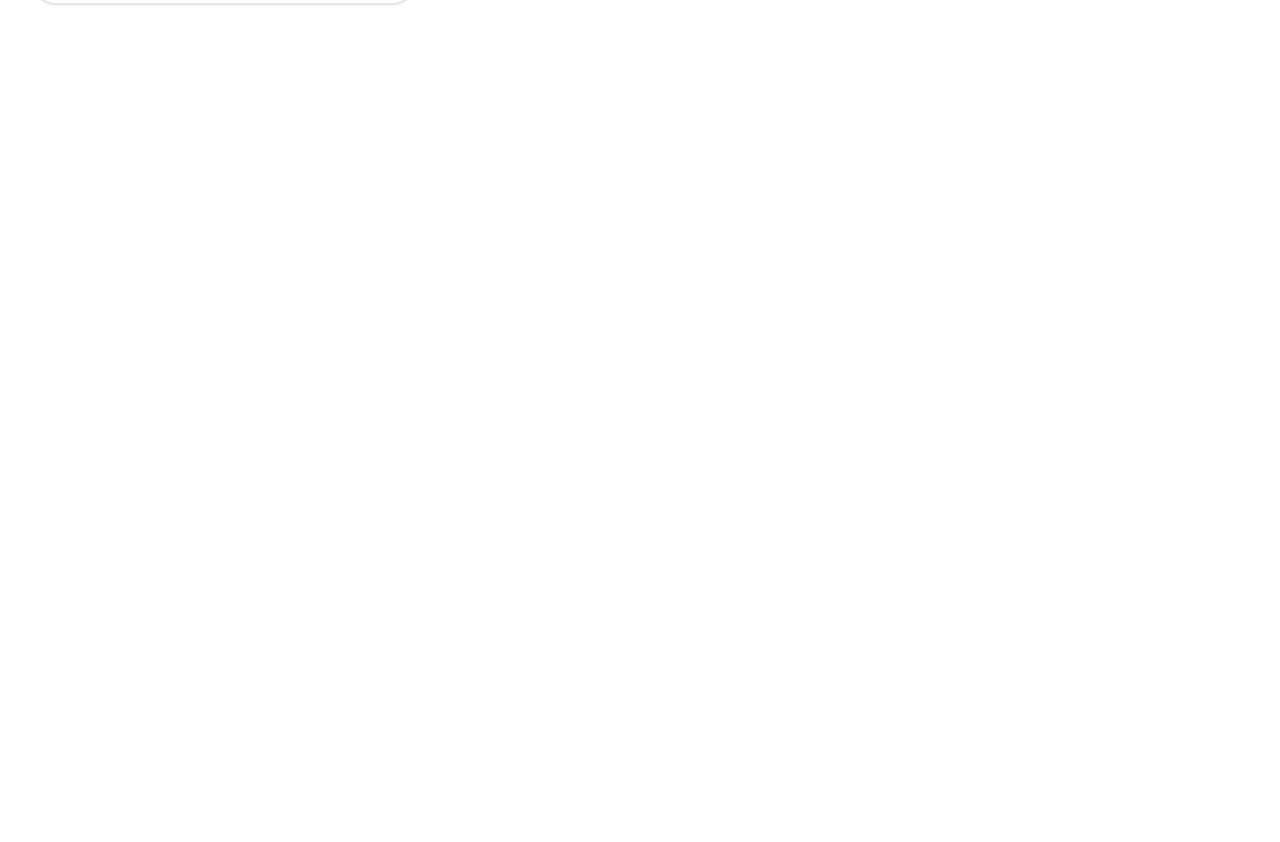
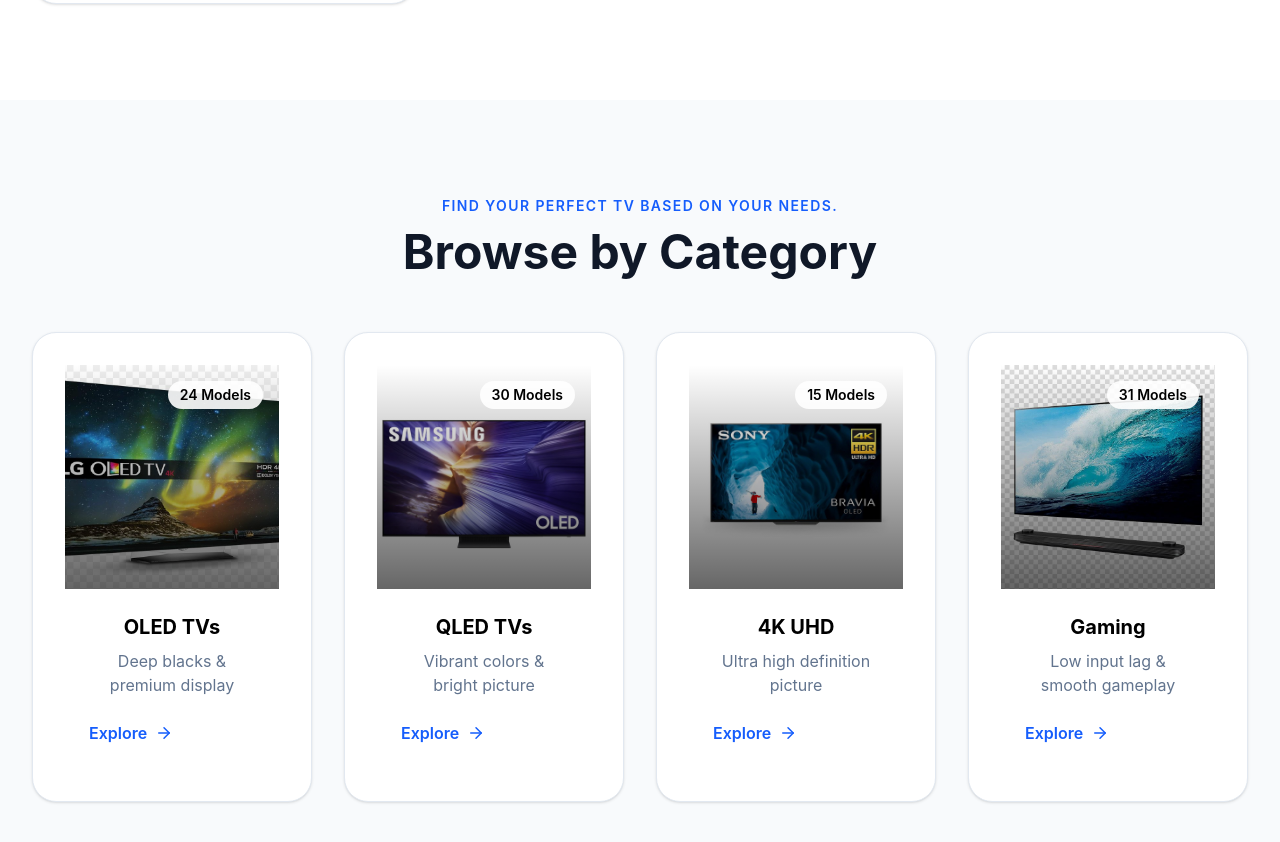
Before and after one commit to raushanaman/Tv-shop-landing-page, a React (Vite) app in the folder Tv-shop/: page / in a window 1280 px wide. Shown: the part 2649-3491 px from the top of the page. Before the commit the page ends 2749 px from the top, so only its background shows below. Built offline with nearby package versions, Linux system fonts and the light colour scheme.

Commit message:
create category section

```diff
--- a/Tv-shop/src/App.jsx
+++ b/Tv-shop/src/App.jsx
@@ -8,6 +8,7 @@ import Hero from "./features/hero/Hero"
 import HeroContent from "./features/hero/HeroContent";
 import HeroImage from "./features/hero/HeroImage";
 import FeaturedTvs from "./features/featuredTV/FeaturedTvs";
+import Categories from "./features/categories/Categories";
 
 const App = () => {
   return(
@@ -16,6 +17,7 @@ const App = () => {
     {/* <main className={`${COLORS.background} min-h-screen`}> */}
   <Hero/>
   <FeaturedTvs/>
+  <Categories/>
   {/* </main>  */}
 
       </>
--- /dev/null
+++ b/Tv-shop/src/constants/category.js
@@ -0,0 +1,43 @@
+import {Tv, MonitorSmartphone, Gamepad2, Film,} from "lucide-react";
+import TV5 from "../assets/images/hero-tv.png";
+import Tv2 from "../assets/images/Tv2.png";
+import tv3 from "../assets/images/tv3.png";
+import tv4 from "../assets/images/tv4.png";
+
+const categories = [
+    {
+        id:1,
+        title: "OLED TVs",
+        description: "Deep blacks & premium display",
+        products: 24,
+        image: Tv2,
+        icon: Tv,
+
+    },
+    {
+        id:2,
+        title: "QLED TVs",
+        description: "Vibrant colors & bright picture",
+        products: 30,
+        image: TV5,
+        icon: MonitorSmartphone,
+    },
+    {
+        id:3,
+        title: "4K UHD",
+        description: "Ultra high definition picture",
+        products: 15,
+        image: tv3,
+        icon: Film,
+    },
+    {
+        id:4,
+        title: "Gaming",
+        description: "Low input lag & smooth gameplay",
+        products: 31,
+        image: tv4,
+        icon: Gamepad2,
+    },
+]
+
+export default categories;
--- /dev/null
+++ b/Tv-shop/src/features/categories/Categories.jsx
@@ -0,0 +1,30 @@
+import Container from "../../components/ui/Container";
+import SectionTitle from "../../components/ui/SectionTitle";
+import categories from "../../constants/category";
+import CategoryCard from "./CategoryCard";
+
+const Categories = () => {
+    return(
+
+        <section className="bg-slate-50 py-24">
+            <Container>
+
+                <SectionTitle title= "Browse by Category"
+                    subtitle="Find your perfect TV based on your needs."
+                />
+
+                <div className="mt-14 grid gap-8 sm:grid-cols-2 lg:grid-cols-4">
+                    {categories.map((category) => (
+                        <CategoryCard key={category.id}
+                            category={category} />
+                    ))}
+
+                </div>
+
+
+            </Container>
+
+        </section>
+    )
+}
+export default Categories;
--- /dev/null
+++ b/Tv-shop/src/features/categories/CategoryCard.jsx
@@ -0,0 +1,99 @@
+import { ArrowRight } from "lucide-react";
+
+const CategoryCard = ({ category }) => {
+    // const Icon = category.icon;
+
+    return (
+        <div
+            className="
+            group
+            cursor-pointer
+            rounded-3xl
+            border
+            border-slate-200
+            bg-white
+            p-8
+            text-center
+            shadow-sm
+            transition-all
+            duration-300
+            hover:-translate-y-2
+            hover:border-blue-500
+            hover:shadow-xl
+            "
+        >
+            {/* images */}
+                <div className="relative h-56 overflow-hidden">
+
+                    <img
+                        src={category.image}
+                        alt={category.title}
+                        className="
+                        h-full
+                        w-full
+                        object-cover
+                        transition-transform
+                        duration-500
+                        group-hover:scale-110
+                        "
+                    />
+
+
+                <div className="absolute
+                    inset-0
+                    bg-gradient-to-t
+                    from-black/60
+                    to-transparent
+                "/>
+                    {/* product count */}
+
+                    <div className="
+                        absolute right-4
+                        top-4
+                        rounded-full
+                        bg-white/90
+                        px-3
+                        py-1
+                        text-sm
+                        font-semibold
+                    ">
+                        {category.products} Models
+                    </div>
+                </div>
+
+                {/* content */}
+
+                <div className="p-6">
+                    <h3 className="text-xl font font-bold">{category.title}</h3>
+                    <p className="mt-2 text-slate-500">
+                        {category.description}
+                    </p>
+
+                    <button
+                        className="
+                        mt-6
+                        flex
+                        items-center
+                        gap-2
+                        font-semibold
+                        text-blue-600
+                        "
+                    >
+                        Explore
+
+                        <ArrowRight
+                            size={18}
+                            className="
+                            transition-transform
+                            duration-300
+                            group-hover:translate-x-2
+                            "
+                        />
+
+                    </button>
+                </div>
+        </div>
+    )
+}
+
+export default CategoryCard;
--- a/Tv-shop/src/features/featuredTV/FeaturedTvs.jsx
+++ b/Tv-shop/src/features/featuredTV/FeaturedTvs.jsx
@@ -77,12 +77,28 @@ const FeaturedTvs = () => {
                         onSort={setSortBy}
                     />
 
+                    <p className="mt-3 text-sm text-slate-500">
+                        Showing {filteredProducts.length} result
+                        {filteredProducts.length !== 1 && "s"}
+                    </p>
+
                 </div>
 
                 <FilterBar
                     selectedCategory={selectedCategory}
                     onCategoryChange={setSelectedCategory}
                 />
+                {
+                    filteredProducts.length ===0 ? (
+                        <div className="py-20 text-center">
+                            <h3 className="text-2xl font-bold">No Products Found</h3>
+
+                            <p className="mt-3 text-slate-500">
+                                Try another keyword or category.
+                            </p>
+
+                        </div>
+                    ):(
 
                 <div className="mt-14 grid gap-8 md:grid-cols-2 lg:grid-cols-3">
 
@@ -92,7 +108,7 @@ const FeaturedTvs = () => {
                     ))}
 
 
-                </div>
+                </div>)}
             </Container>
 
         </section>
--- a/Tv-shop/src/features/featuredTV/SearchBar.jsx
+++ b/Tv-shop/src/features/featuredTV/SearchBar.jsx
@@ -1,18 +1,38 @@
-import {Search} from "lucide-react";
+import {Search, X} from "lucide-react";
 
 const SearchBar = ({search , onSearch})=>{
     return (
-        <div className="relative w-full md:w-80">
+        <div className="relative w-full md:w-96">
             <Search size={20}
-            className="absolute left-4 top-1/2 -translate-y-1/2 text-slate-400"/>
+            className="absolute left-4 top-1/2 -translate-y-1/2 text-slate-400
+                transition-colors duration-300"
+            />
 
             <input type="text"
                     value={search}
                     onChange={(e)=>onSearch(e.target.value)}
 
                     placeholder="Search TV..."
-                    className="w-full rounded-lg border border-slate-300 py-3 pl-12 pr-4 text-slate-700 outline-none ring-blue-600 transition-all focus:ring-2 md:w-80"
+                    className="w-full rounded-xl border border-slate-300 bg-white py-3 pl-12 pr-4 outline-none transition-all duration-300 focus:border-blue-600
+
+                    focus:shadow-lg focus:shadow-blue-100"
             />
+
+            {/* clear button */}
+
+            {search && (
+                <button
+                    onClick={()=>onSearch("")}
+                    className="
+                    absolute
+                    right-4
+                    top-1/2
+                    -translate-y-1/2
+                    text-slate-400
+                    transition
+                    hover:text-red-500"
+                ><X size={18}/></button>
+            )}
 
         </div>
     )
```
Also changed, not shown: 1 other file (tests, documents, lock files or other folders).
